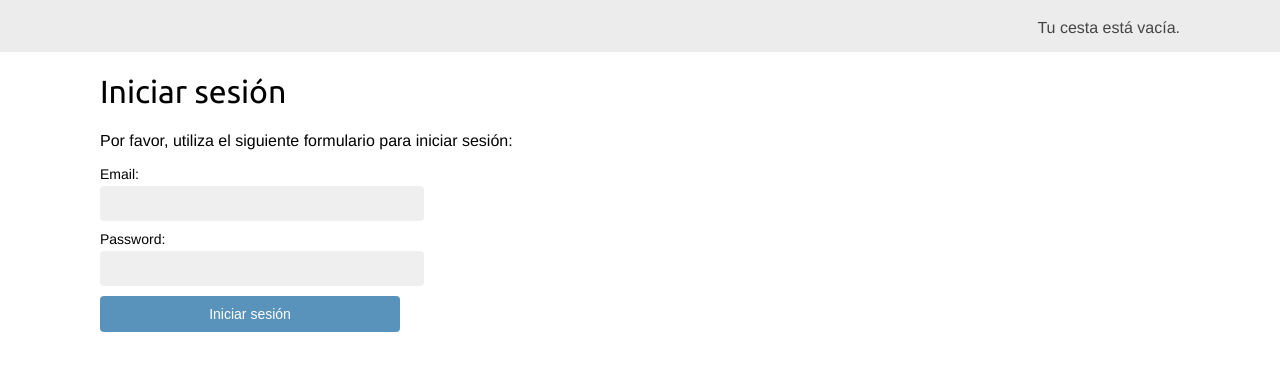
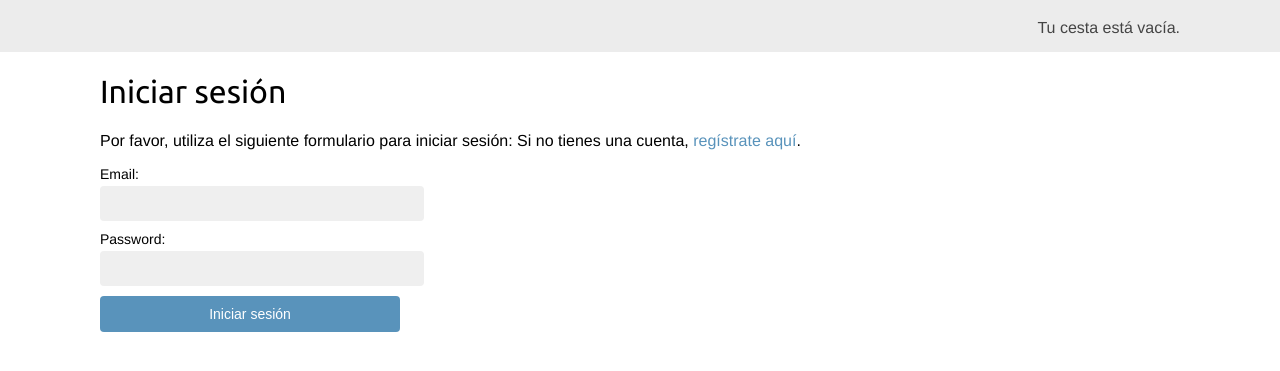
Before and after one commit to clameaitu/PGPIEquipo15, a Django app: page /account/login/ in a window 1280 px wide. Shown: the part 46-417 px from the top of the page. Run offline with Django 5.2, Linux system fonts and the light colour scheme; parts of the project's set-up code (start-up, migrations or seed data) failed here and were passed over.

Commit message:
fix: add register option in login screen

```diff
--- a/myshop/account/templates/account/login.html
+++ b/myshop/account/templates/account/login.html
@@ -3,7 +3,9 @@
 
 {% block content %}
   <h1>Iniciar sesión</h1>
-  <p>Por favor, utiliza el siguiente formulario para iniciar sesión:</p>
+  <p>Por favor, utiliza el siguiente formulario para iniciar sesión:
+    Si no tienes una cuenta, <a href="{% url 'account:register' %}">regístrate aquí</a>.
+  </p>
   <form method="post">
     {{ form.as_p }}
     {% csrf_token %}
```
Also changed, not shown: myshop/db.sqlite3.
